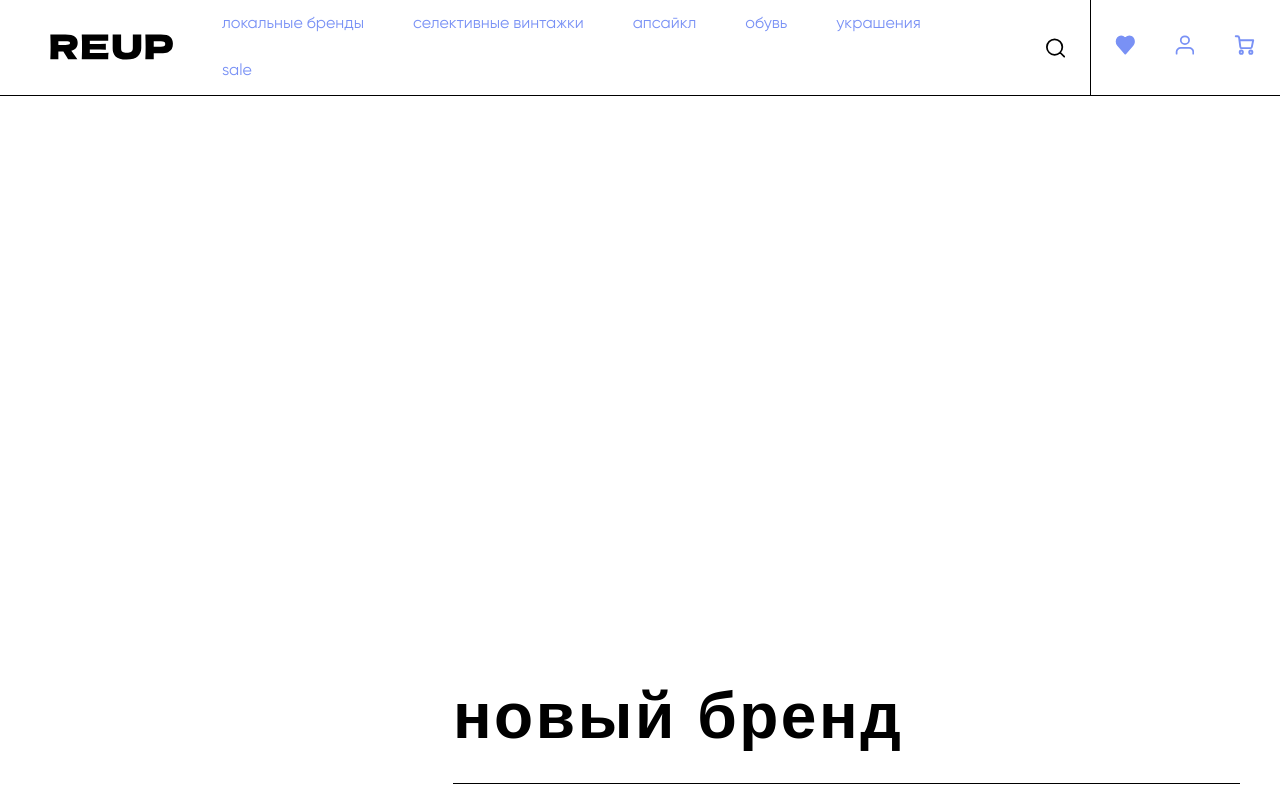
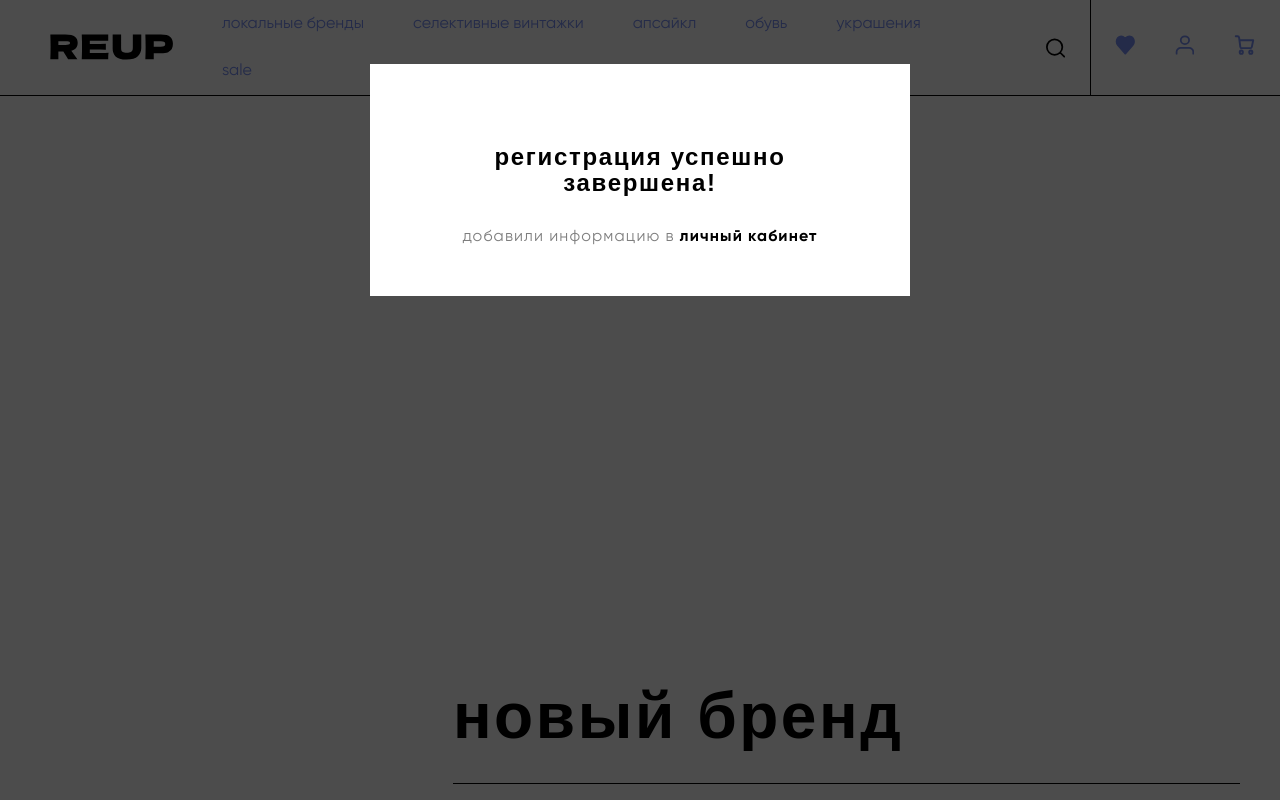
Before and after one commit to alimongairo/reup-front, a React (Vite) app: page / in a window 1280 px wide. Shown: the top 800 px of the page. Built offline with nearby package versions, Linux system fonts and the light colour scheme; a web font is replaced by a local one.

Commit message:
replace popup

```diff
--- a/src/app/App.tsx
+++ b/src/app/App.tsx
@@ -1,125 +1,12 @@
-import { useState, useMemo, useEffect } from 'react';
 import {
   RouterProvider,
 } from "react-router-dom";
 import { router } from "./router";
 import '../styles/global.css';
-import { AuthContext, AuthContextType, TLogPart } from "./auth";
-import { PopUp, Typography } from "../components/ui/";
-import { loginPopupConf, regPopupConf } from "./auth/config";
-import { uid } from "react-uid";
 
-export enum EPopupType {
-  LOGIN = 'login',
-  REG = 'reg',
-}
 function App() {
-  // TODO: вынести логику попапа в хок
-  // TODO: не делать на каждый раз 2 отдельные функции - сделать через условие
-  // TODO: fullsreen for popup
-  // TODO: mock
-  const isAuth = false;
-
-  const initialisPopup = {
-    first: false,
-    second: false,
-    third: false,
-  };
-
-  const [activePopupType, setActivePopupType] = useState<EPopupType>(EPopupType.LOGIN);
-
-  const [activeLogin, setActiveLogin] = useState<number | null>(null);
-
-  const [isPopup, setisPopup] = useState(initialisPopup);
-
-  const popupConf = activePopupType === 'login' ? loginPopupConf : regPopupConf;
-
-  const onPopupOpen = (id: number) => {
-    setisPopup({ ...initialisPopup, [Object.keys(isPopup)[id]]: true });
-  }
-
-  const onPopupClose = () => {
-    setisPopup(initialisPopup);
-    return;
-  }
-
-  const onNextPart = (id?: number) => {
-    setActiveLogin((prev) => {
-      if (id !== undefined && !isNaN(id)) {
-        return id;
-      } else if (prev !== null && prev < Object.keys(isPopup).length - 1) {
-        return ++prev;
-      } else if (prev === null) {
-        return 1;
-      } else {
-        onPopupClose();
-        return null;
-      }
-    });
-  }
-
-  const onBackClick = () => {
-    onNextPart(0);
-  };
-
-  const onPopupTypeChange = (type: EPopupType) => {
-    setActivePopupType(type);
-  }
-
-  useEffect(() => {
-    if (activeLogin !== null) {
-      onPopupOpen(activeLogin);
-    }
-
-  }, [activeLogin])
-
-  useEffect(() => {
-    return () => {
-      setisPopup(initialisPopup);
-      setActivePopupType(EPopupType.LOGIN);
-    }
-  }, [])
-
-  const initialContextValue: AuthContextType = useMemo(() => {
-    return {
-      isAuth,
-      isPopup,
-      onPopupOpen,
-      onPopupClose,
-      onNextPart,
-      onPopupTypeChange,
-    };
-  }, [isAuth]);
-
-  const getKeyValue = <U extends keyof T, T extends object>(key: U) => (obj: T) => obj[key];
-
   return (
-    <>
-      <AuthContext.Provider value={initialContextValue}>
-        <div>
-          <RouterProvider router={router} />
-          {
-            popupConf.parts.map((part, idx) => {
-              return (
-                <PopUp
-                  key={uid(part.id)}
-                  visible={getKeyValue<keyof TLogPart, TLogPart>(Object.keys(isPopup)[idx] as keyof TLogPart)(isPopup)}
-                  type='custom'
-                  onBackClick={onBackClick}
-                  isBackBtn={part?.isBackBtn}
-                  isCloseBtn={part?.isCloseBtn} // add back btn
-                  isBordered={false}
-                >
-                  <Typography variant="h3">{part.title}</Typography>
-                  {part.content}
-                </PopUp>
-
-              )
-            })
-          }
-        </div>
-      </AuthContext.Provider>
-    </>
+    <RouterProvider router={router} />
   );
 }
 
--- a/src/app/auth/authCotext.ts
+++ b/src/app/auth/authCotext.ts
@@ -1,5 +1,5 @@
 import { createContext } from "react";
-import { EPopupType } from "../App";
+import { EPopupType } from "./components/AuthPopup";
 
  type TLogPart = {
   first: boolean,
--- /dev/null
+++ b/src/app/auth/components/AuthPopup.tsx
@@ -0,0 +1,119 @@
+import React, { useState, useEffect, useMemo } from 'react'
+import { Typography, PopUp } from "../../../components/ui";
+import { AuthContext, AuthContextType, TLogPart } from "..";
+import { uid } from "react-uid";
+import { loginPopupConf, regPopupConf } from "../config";
+
+interface IProps {
+    children: JSX.Element,
+}
+
+export enum EPopupType {
+    LOGIN = 'login',
+    REG = 'reg',
+}
+
+export default function AuthPopup({ children }: IProps) {
+    // TODO: вынести логику попапа в хок
+    // TODO: fullsreen for popup
+    // TODO: mock
+    const isAuth = false;
+
+    const initialisPopup = {
+        first: false,
+        second: false,
+        third: true,
+    };
+
+    const [activePopupType, setActivePopupType] = useState<EPopupType>(EPopupType.REG);
+
+    const [activeLogin, setActiveLogin] = useState<number | null>(null);
+
+    const [isPopup, setisPopup] = useState(initialisPopup);
+
+    const popupConf = activePopupType === 'login' ? loginPopupConf : regPopupConf;
+
+    const onPopupOpen = (id: number) => {
+        setisPopup({ ...initialisPopup, [Object.keys(isPopup)[id]]: true });
+    }
+
+    const onPopupClose = () => {
+        setisPopup(initialisPopup);
+        return;
+    }
+
+    const onNextPart = (id?: number) => {
+        setActiveLogin((prev) => {
+            if (id !== undefined && !isNaN(id)) {
+                return id;
+            } else if (prev !== null && prev < Object.keys(isPopup).length - 1) {
+                return ++prev;
+            } else if (prev === null) {
+                return 1;
+            } else {
+                onPopupClose();
+                return null;
+            }
+        });
+    }
+
+    const onBackClick = () => {
+        onNextPart(0);
+    };
+
+    const onPopupTypeChange = (type: EPopupType) => {
+        setActivePopupType(type);
+    }
+
+    useEffect(() => {
+        if (activeLogin !== null) {
+            onPopupOpen(activeLogin);
+        }
+
+    }, [activeLogin])
+
+    useEffect(() => {
+        return () => {
+            setisPopup(initialisPopup);
+            setActivePopupType(EPopupType.LOGIN);
+        }
+    }, [])
+
+    const initialContextValue: AuthContextType = useMemo(() => {
+        return {
+            isAuth,
+            isPopup,
+            onPopupOpen,
+            onPopupClose,
+            onNextPart,
+            onPopupTypeChange,
+        };
+    }, [isAuth]);
+
+    const getKeyValue = <U extends keyof T, T extends object>(key: U) => (obj: T) => obj[key];
+
+    return (
+        <AuthContext.Provider value={initialContextValue}>{children}
+
+            {
+                popupConf.parts.map((part, idx) => {
+                    return (
+                        <PopUp
+                            key={uid(part.id)}
+                            visible={getKeyValue<keyof TLogPart, TLogPart>(Object.keys(isPopup)[idx] as keyof TLogPart)(isPopup)}
+                            type='custom'
+                            onBackClick={onBackClick}
+                            isBackBtn={part?.isBackBtn}
+                            isCloseBtn={part?.isCloseBtn} // add back btn
+                            isBordered={false}
+                        >
+                            <Typography variant="h3" align="center" >{part.title}</Typography>
+                            {part.content}
+                        </PopUp>
+
+                    )
+                })
+            }
+        </AuthContext.Provider>
+    )
+}
--- a/src/app/auth/components/FirstScreen/index.module.scss
+++ b/src/app/auth/components/FirstScreen/index.module.scss
@@ -37,7 +37,7 @@
 
 @media(min-width: $media-desktop) {
     .wrapper {
-        padding: calc(87px - $margin-h3) 0 0;
+        padding: calc(32px - $margin-h3) 0 0;
         width: 100%;
         box-sizing: border-box;
 
--- a/src/app/auth/components/FirstScreen/index.tsx
+++ b/src/app/auth/components/FirstScreen/index.tsx
@@ -6,8 +6,7 @@ import { ReactComponent as AppleSvg } from '../../../../../static/images/icons/a
 import { AuthContext } from "../..";
 import { EType } from "../types";
 import cx from './index.module.scss';
-import { EPopupType } from "../../../App";
-
+import { EPopupType } from "../AuthPopup";
 
 interface IProps {
   type?: EType,
@@ -104,7 +103,8 @@ export default function FirstScreen({ type = EType.LOGIN }: IProps) {
         type === EType.REG && (
           <>
             <div>confirm checkbox</div>
-            <div>мы отправим вам код в sms</div>
+            <p className={cx.note}>мы отправим вам код в sms</p>
+            <Button onClick={authContextValue?.onNextPart as () => void}>отправить код</Button>
             <div className={cx.fBtns}>
               <GoogleSvg />
               <AppleSvg />
--- a/src/app/auth/components/ThirdScreen/index.module.scss
+++ b/src/app/auth/components/ThirdScreen/index.module.scss
@@ -0,0 +1,18 @@
+@import '../../../../styles/vars.scss';
+
+.note{
+    opacity: 0.5;
+}
+
+.link{
+    font-weight: bold;
+}
+
+@media(min-width: $media-desktop) {
+    .wrapper {
+        padding: calc(32px - $margin-h3) 0 0;
+        width: 100%;
+        box-sizing: border-box;
+
+    }
+}
--- a/src/app/auth/components/ThirdScreen/index.tsx
+++ b/src/app/auth/components/ThirdScreen/index.tsx
@@ -2,6 +2,9 @@ import React, { useContext } from 'react'
 import { EType } from "../types"
 import { Button } from "../../../../components/ui"
 import { AuthContext } from "../..";
+import cx from './index.module.scss';
+import { Link } from "react-router-dom";
+import { ERoutes } from "../../../router/config";
 
 interface IProps {
   type?: EType
@@ -10,11 +13,15 @@ interface IProps {
 export default function ThirdScreen({ type = EType.LOGIN }: IProps) {
   const authContextValue = useContext(AuthContext);
 
-  if (type === EType.LOGIN) {
-      return (<Button onClick={authContextValue?.onPopupClose as () => void}>к покупкам</Button>)
-  } else {
-    return (<div>добавили информацию в личный кабинет</div>)
-
-  }
-
+  return (
+    <div className={cx.wrapper}>
+      {type === EType.LOGIN
+        ? (<Button onClick={authContextValue?.onPopupClose as () => void}>к покупкам</Button>)
+        : (<p>
+          <span className={cx.note}>добавили информацию в</span>
+          <span><Link to={ERoutes.Default} className={cx.link}>{' '}личный кабинет </Link></span>
+        </p>)
+      }
+    </div>
+  )
 }
--- a/src/app/auth/components/index.ts
+++ b/src/app/auth/components/index.ts
@@ -2,4 +2,6 @@ import FirstScreen from "./FirstScreen";
 import SecondScreen from "./SecondScreen";
 import ThirdScreen from "./ThirdScreen";
 
-export {FirstScreen, SecondScreen, ThirdScreen};
+import AuthPopup from "./AuthPopup";
+
+export {FirstScreen, SecondScreen, ThirdScreen, AuthPopup};
```
Also changed, not shown: src/app/router/index.tsx (+8 -6 lines).
